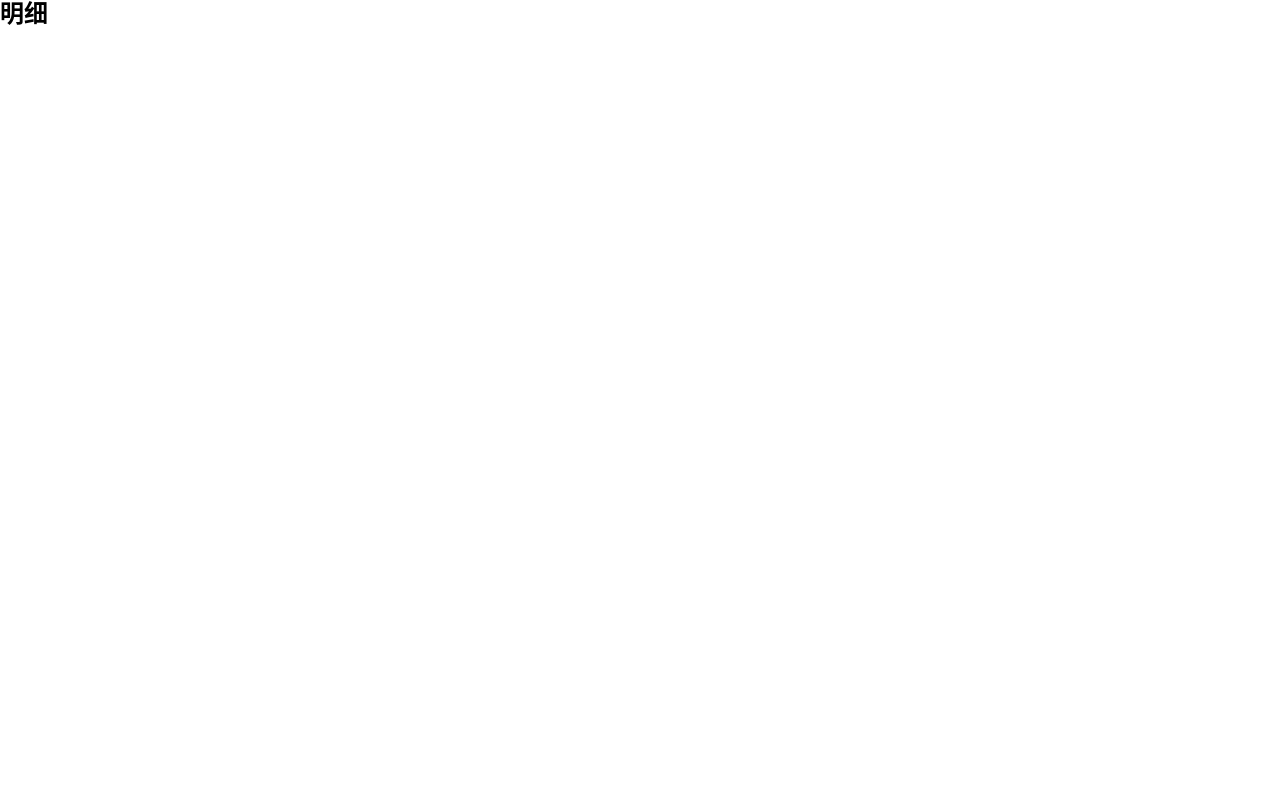
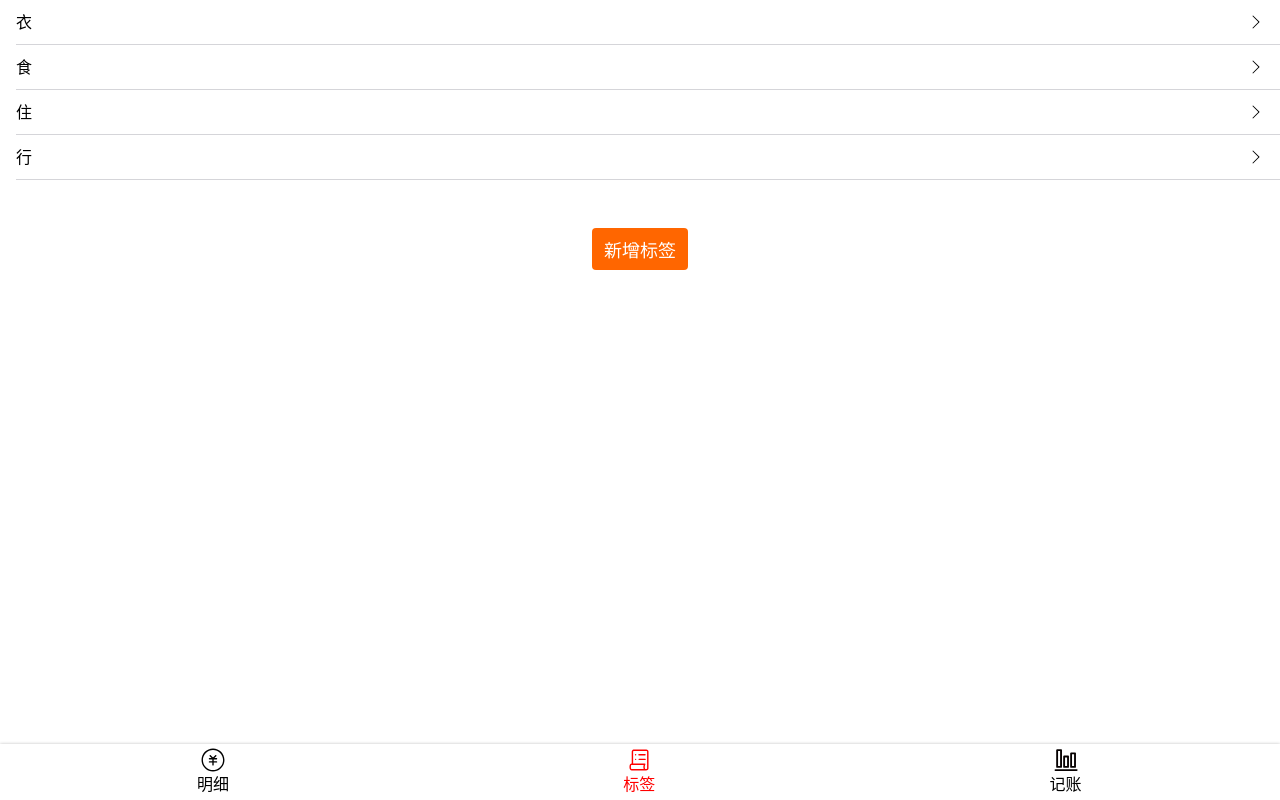
Before and after one commit to huyiling1111/duoduoTally-React, a React app: page /#/tags in a window 1280 px wide. Built offline with nearby package versions, Linux system fonts and the light colour scheme.

Commit message:
引入自定义hook useTag

```diff
--- a/src/App.tsx
+++ b/src/App.tsx
@@ -9,23 +9,28 @@ import Money from "views/Money";
 import Statistics from "views/Statistics";
 import Tags from "views/Tags";
 import NoMatch from "views/NoMatch";
+import {Tag} from "./views/tag";
 function App() {
   return (
     <Router>
       <Switch>
-        <Route path="/detail">
+        <Route path="/detail" exact>
           <Money />
         </Route>
-        <Route path="/chart">
+        <Route path="/tags" exact>
           <Tags />
         </Route>
-        <Route path="/money">
+
+        <Route path="/tags/:id" exact>
+          <Tag />
+        </Route>
+        <Route path="/money" exact>
           <Statistics />
         </Route>
         <Route exact from="/">
           <Redirect to="/detail" />
         </Route>
-        <Route path="*">
+        <Route path="*" exact>
           <NoMatch />
         </Route>
       </Switch>
--- a/src/components/Icon.tsx
+++ b/src/components/Icon.tsx
@@ -13,7 +13,7 @@ type Props = {
 const Icon = (props: Props) => {
   return (
     <svg className="icon">
-      <use xlinkHref={"#" + props.name} />
+      <use xlinkHref={"#" + props.name}  />
     </svg>
   );
 };
--- a/src/components/Nav.tsx
+++ b/src/components/Nav.tsx
@@ -42,7 +42,7 @@ const Nav = () => {
           </NavLink>
         </li>
         <li>
-          <NavLink to="/chart" activeClassName="selected">
+          <NavLink to="/tags" activeClassName="selected">
             <svg className="icon">
               <use xlinkHref="#labels" />
             </svg>
--- a/src/index.scss
+++ b/src/index.scss
@@ -33,3 +33,8 @@ body {
   fill: currentColor;
   overflow: hidden;
 }
+.oneLine{
+  white-space: nowrap;
+  overflow: hidden;
+  text-overflow: ellipsis;
+}
--- /dev/null
+++ b/src/lib/createId.tsx
@@ -0,0 +1,7 @@
+let id =0
+const createId=()=>{
+id+=1
+    return id
+}
+
+export {createId}
--- /dev/null
+++ b/src/useTag.tsx
@@ -0,0 +1,14 @@
+import {useState} from 'react';
+import {createId} from "./lib/createId";
+
+
+const defaultTags = [{'id': createId(), 'name': '衣'}, {'id': createId(), 'name': '食'}, {'id': createId(), 'name': '住'}, {'id': createId(), 'name': '行'}]
+const useTag = () => {
+
+    const [tags, setTags] = useState<{'id':number,'name':string}[]>(defaultTags);
+
+  const findTag=(id:string)=>{ return tags.filter((tag)=>{return tag.id ===parseInt(id)})[0]}
+
+    return {tags, setTags,findTag}
+}
+export {useTag}
--- a/src/views/Money.tsx
+++ b/src/views/Money.tsx
@@ -19,10 +19,11 @@ const Money = () => {
         amount: 0 as number,
 
     });
+    console.log(data,'data')
     const onChange = (obj: Partial<typeof data>) => {
         setData({...data, ...obj});
     };
-    // console.log(data, 'data')
+
     return (
         <MyLayout>
             {data.tags.join('')}{data.note}{data.category}{data.amount}
--- a/src/views/Tags.tsx
+++ b/src/views/Tags.tsx
@@ -1,10 +1,69 @@
-import Layout from "../components/Layout";
-const Chart = () => {
-  return (
-    <Layout>
-      <h2>标签</h2>
-    </Layout>
-  );
+import Layout from "components/Layout";
+import Icon from "components/Icon";
+import styled from "styled-components";
+import {Link} from "react-router-dom";
+import {useTag} from "useTag"
+
+const MyLayout = styled(Layout)`
+  display: flex;
+  flex-direction: column;
+
+`;
+const Swapper = styled.ul`
+  font-size: 16px;
+  background: white;
+
+  > li {
+    border-bottom: 1px solid #d5d5d9;
+    line-height: 20px;
+    margin-left: 16px;
+
+    > a {
+      padding: 12px 16px 12px 0;
+      display: flex;
+      justify-content: space-between;
+      align-items: center;
+    }
+
+  }
+`;
+const Button = styled.button`
+  font-size: 18px;
+  border: none;
+  padding: 8px 12px;
+  background: #f60;
+  border-radius: 4px;
+  color: white;
+`;
+const Center = styled.div`
+  display: flex;
+  justify-content: center;
+  align-items: center;
+  flex-direction: column;
+`;
+const Space = styled.div`
+  height: 16px;
+`;
+
+
+const Tags = () => {
+    const {tags, setTags} = useTag()
+    return (
+        <MyLayout>
+            <Swapper>
+                {tags.map((tag) => {
+                    return <li className="oneLine" key={tag.id}><Link to={`/tags/${tag.id}`}><span>{tag.name}</span> <Icon name="right"></Icon></Link>
+                    </li>
+                })}
+            </Swapper>
+            <Center>
+                <Space/>
+                <Space/>
+                <Space/>
+                <Button>新增标签</Button>
+            </Center>
+        </MyLayout>
+    );
 };
 
-export default Chart;
+export default Tags;
--- a/src/views/money/TagsSection.tsx
+++ b/src/views/money/TagsSection.tsx
@@ -1,5 +1,8 @@
 import styled from "styled-components";
 import React, {useState} from "react";
+import {useTag}  from "useTag"
+import {create} from "domain";
+import {createId} from "../../lib/createId";
 const Wrapper = styled.section`
   background: #ffffff;
   padding: 12px 16px;
@@ -36,7 +39,7 @@ type Props = {
     onChange: (selected: string[]) => void;
 }
 const TagsSection:React.FC<Props>=(props)=>{
-    const[tags,setTags]=useState<string[]>(['衣','食','住','行']);
+    const {tags,setTags}=useTag()
     const selectedTags=props.value
     const onChange={props}
 
@@ -51,8 +54,9 @@ const TagsSection:React.FC<Props>=(props)=>{
     }
     const onAddTag=()=>{
         const tagName = window.prompt('新标签的名称为');
-        if (tagName !== null&&tags.indexOf(tagName)<0) {
-            setTags([...tags, tagName]);
+
+        if (tagName !== null&&tags.map(tag=>tag.name).indexOf(tagName)<0) {
+            setTags([...tags,{'id':createId(),'name':tagName}]);
         }else{
             window.alert('重复了')
         }
@@ -60,9 +64,9 @@ const TagsSection:React.FC<Props>=(props)=>{
     const getClass = (tag: string) => selectedTags.indexOf(tag) >= 0 ? 'selected' : '';
 return(
     <Wrapper>
-    <ol>{tags.map((tag)=>(<li key={tag}  onClick={()=>{onTagToggle(tag)}}
-        className={getClass(tag)}>
-        {tag}
+    <ol>{tags.map((tag)=>(<li key={tag.id}  onClick={()=>{onTagToggle(tag.name)}}
+        className={getClass(tag.name)}>
+        {tag.name}
         </li>
     ))
     }
--- /dev/null
+++ b/src/views/tag.tsx
@@ -0,0 +1,23 @@
+import React from 'react';
+import {useTag} from "../useTag";
+import {
+    useParams
+} from "react-router-dom";
+
+type Params={
+    'id':string
+}
+
+
+const Tag: React.FC = () => {
+    const {findTag}=useTag()
+    let {id} = useParams<Params>();
+
+
+    return (
+        <div>{findTag(id).name}</div>
+    );
+};
+
+
+export {Tag};
```
Also changed, not shown: src/icons/right.svg (added).
